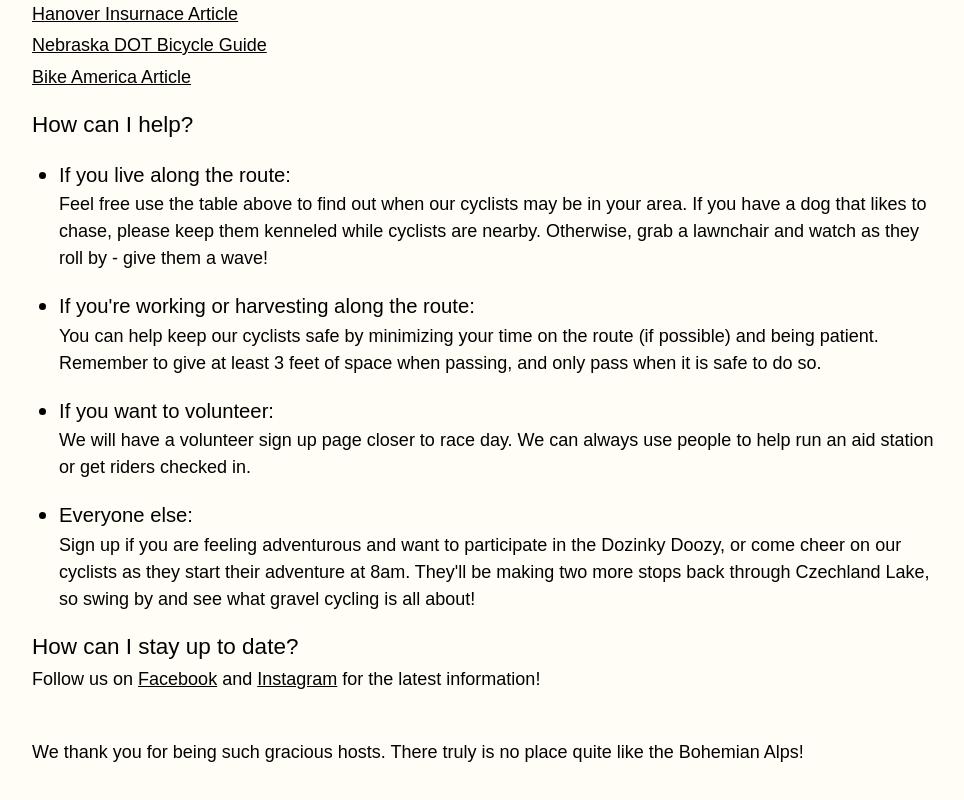
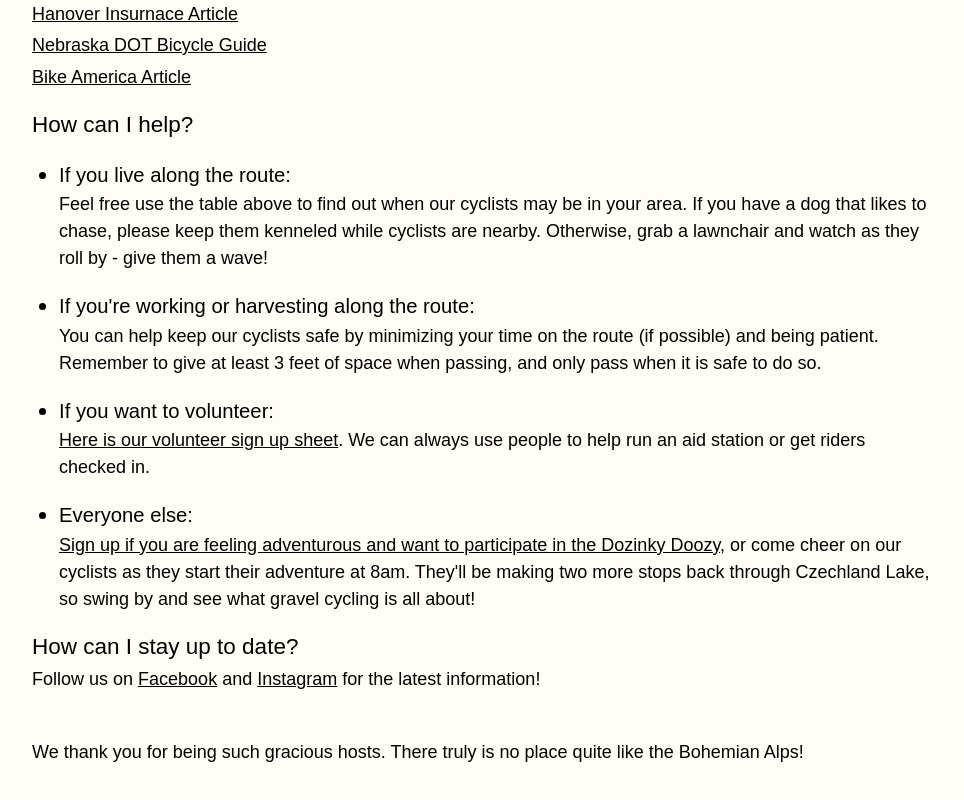
Before and after one commit to tblue1994/dozinky-doozy-website, a Next.js app: page /community-faq in a window 1280 px wide. Shown: the part 1538-2338 px from the top of the page, without its empty margins (156-1120 px from the left). Built offline with nearby package versions, Linux system fonts and the light colour scheme; a web font is replaced by a local one.

Commit message:
feat: add route and update FAQ

```diff
--- a/src/app/(details)/community-faq/page.tsx
+++ b/src/app/(details)/community-faq/page.tsx
@@ -21,8 +21,7 @@ const faqs: Faq[] = [
     question: "When and where will cyclists be?",
     answer: (
       <>
-        The official route will be released closer to the event date, and will
-        be found on our{" "}
+        The official route can be found on our{" "}
         <Link
           href="/routes"
           target="_blank"
@@ -30,7 +29,7 @@ const faqs: Faq[] = [
         >
           routes page
         </Link>
-        .
+        !
         <br />
         <br />
         The route will consist of three loops, all starting and ending at
@@ -150,13 +149,37 @@ const faqs: Faq[] = [
       },
       {
         question: "If you want to volunteer:",
-        answer:
-          "We will have a volunteer sign up page closer to race day. We can always use people to help run an aid station or get riders checked in.",
+        answer: (
+          <>
+            <Link
+              href="https://www.timetosignup.com/dozinkydoozy/sheet/1362236"
+              target="_blank"
+              className="underline hover:text-venetian-red-600"
+            >
+              Here is our volunteer sign up sheet
+            </Link>
+            . We can always use people to help run an aid station or get riders
+            checked in.
+          </>
+        ),
       },
       {
         question: "Everyone else:",
-        answer:
-          "Sign up if you are feeling adventurous and want to participate in the Dozinky Doozy, or come cheer on our cyclists as they start their adventure at 8am. They'll be making two more stops back through Czechland Lake, so swing by and see what gravel cycling is all about!",
+        answer: (
+          <>
+            <Link
+              href="https://www.bikereg.com/dozinky-doozy-gravel-challenge"
+              target="_blank"
+              className="underline hover:text-venetian-red-600"
+            >
+              Sign up if you are feeling adventurous and want to participate in
+              the Dozinky Doozy
+            </Link>
+            , or come cheer on our cyclists as they start their adventure at
+            8am. They'll be making two more stops back through Czechland Lake,
+            so swing by and see what gravel cycling is all about!
+          </>
+        ),
       },
     ],
   },
--- a/src/app/(details)/routes/page.tsx
+++ b/src/app/(details)/routes/page.tsx
@@ -8,8 +8,8 @@ const trainingRoutes = [
     routeDescription: (
       <>
         Starting and ending in Fallbrook, this sneakily challenging route goes
-        through a part of the southern Bohemian Alps that are just a touch too far for
-        one of our 40 mile loops. Ride up through Loma, NE (
+        through a part of the southern Bohemian Alps that are just a touch too
+        far for one of our 40 mile loops. Ride up through Loma, NE (
         <Link
           href="https://en.wikipedia.org/wiki/Loma,_Nebraska#In_the_media"
           target="_blank"
@@ -21,35 +21,55 @@ const trainingRoutes = [
           </span>
         </Link>
         ). County Road D to Valparaiso is home to a stretch of large hills.
-        <br/><br/>
-        Check out <Link
+        <br />
+        <br />
+        Check out{" "}
+        <Link
           href="https://www.gravel-worlds.com/"
           target="_blank"
           className="underline hover:text-venetian-red-600"
         >
           Gravel Worlds
-        </Link> and their <Link
+        </Link>{" "}
+        and their{" "}
+        <Link
           href="https://www.gravel-worlds.com/history"
           target="_blank"
           className="underline hover:text-venetian-red-600"
         >
           history page
-        </Link> for more past routes!
+        </Link>{" "}
+        for more past routes!
       </>
     ),
     routeIframeSrc:
       "https://ridewithgps.com/embeds?type=route&id=28345766&sampleGraph=true",
   },
 ];
+
+var doozyRoute = {
+  routeTitle: "",
+  routeDescription: `The route consists of three unique 40-mile loops, each starting and ending at Czechland Lake.
+    Your journey will take you down dirt roads, over steep hills, and into the Platte River valley. The loops pass through the towns of Abie, Weston and Loma.`,
+  routeIframeSrc:
+    "https://ridewithgps.com/embeds?type=route&id=48463733&sampleGraph=true",
+};
+
 const routeIframeClassName = "border-none";
 export default function Routes() {
   return (
     <div className="flex flex-col gap-6">
       <section>
         <h1 className={`${headerText.className} text-4xl mb-3`}>
-          2024 Dozinky Doozy
+          Dozinky Doozy Gravel Challenge 2024
         </h1>
-        <p>The route will be released closer to the event.</p>
+        <Route
+          key={doozyRoute.routeTitle}
+          routeTitle={doozyRoute.routeTitle}
+          routeDescription={doozyRoute.routeDescription}
+          routeIframeSrc={doozyRoute.routeIframeSrc}
+          iframeClassName={routeIframeClassName}
+        />
       </section>
       <section>
         <h1 className={`${headerText.className} text-4xl mb-3`}>
```
